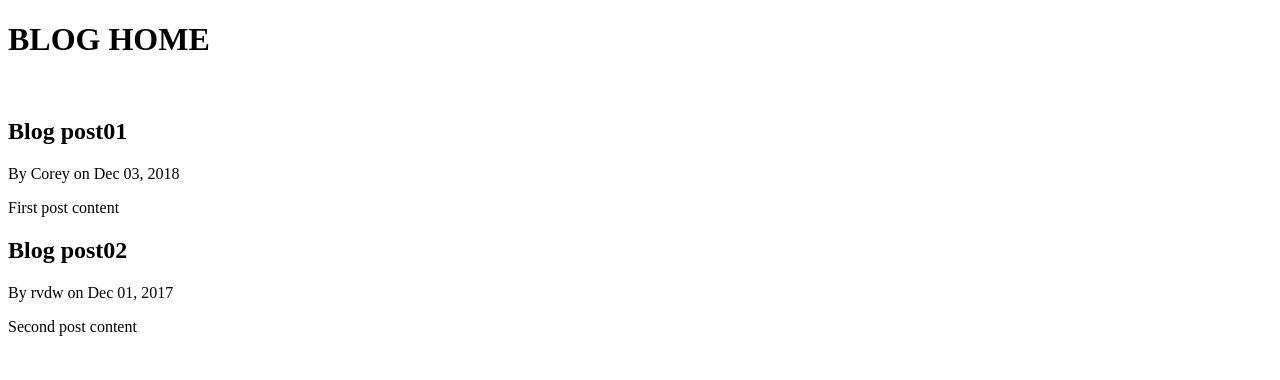
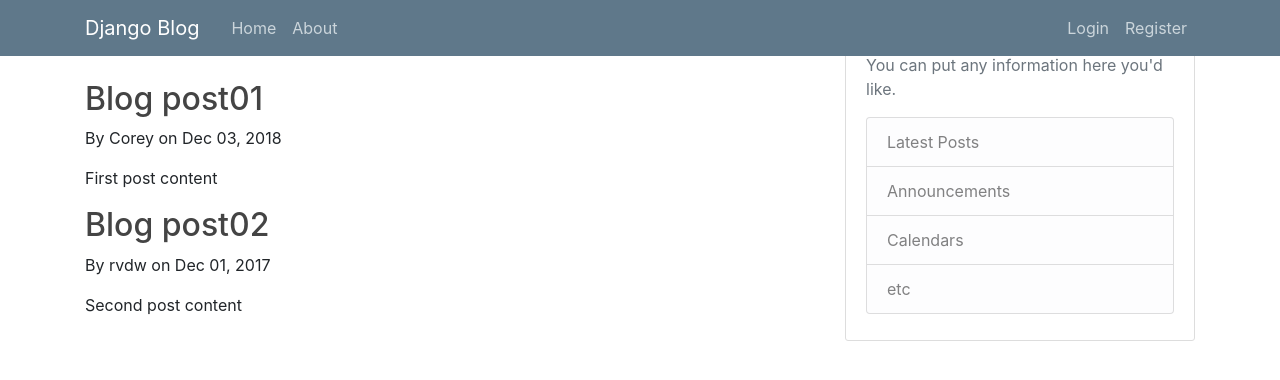
Before and after one commit to srvdws/blog_project_cs, a Django app: page / in a window 1280 px wide. Shown: the top 380 px of the page. Run offline with Django 3.2, Linux system fonts and the light colour scheme; some libraries are stand-ins or nearby versions.

Commit message:
development

```diff
--- /dev/null
+++ b/my_blogsite/blog/static/blog/main.css
@@ -0,0 +1,126 @@
+
+Skip to content
+
+    Pull requests
+    Issues
+    Marketplace
+    Explore
+
+    @srvdws
+
+181
+993
+
+    1,691
+
+CoreyMSchafer/code_snippets
+Code
+Issues 0
+Pull requests 3
+Projects 0
+Wiki
+Insights
+code_snippets/Django_Blog/snippets/main.css
+7d3d49b on 31 Aug
+@CoreyMSchafer CoreyMSchafer Added snippets
+85 lines (68 sloc) 1.1 KB
+body {
+  background: #fafafa;
+  color: #333333;
+  margin-top: 5rem;
+}
+
+h1, h2, h3, h4, h5, h6 {
+  color: #444444;
+}
+
+ul {
+  margin: 0;
+}
+
+.bg-steel {
+  background-color: #5f788a;
+}
+
+.site-header .navbar-nav .nav-link {
+  color: #cbd5db;
+}
+
+.site-header .navbar-nav .nav-link:hover {
+  color: #ffffff;
+}
+
+.site-header .navbar-nav .nav-link.active {
+  font-weight: 500;
+}
+
+.content-section {
+  background: #ffffff;
+  padding: 10px 20px;
+  border: 1px solid #dddddd;
+  border-radius: 3px;
+  margin-bottom: 20px;
+}
+
+.article-title {
+  color: #444444;
+}
+
+a.article-title:hover {
+  color: #428bca;
+  text-decoration: none;
+}
+
+.article-content {
+  white-space: pre-line;
+}
+
+.article-img {
+  height: 65px;
+  width: 65px;
+  margin-right: 16px;
+}
+
+.article-metadata {
+  padding-bottom: 1px;
+  margin-bottom: 4px;
+  border-bottom: 1px solid #e3e3e3
+}
+
+.article-metadata a:hover {
+  color: #333;
+  text-decoration: none;
+}
+
+.article-svg {
+  width: 25px;
+  height: 25px;
+  vertical-align: middle;
+}
+
+.account-img {
+  height: 125px;
+  width: 125px;
+  margin-right: 20px;
+  margin-bottom: 16px;
+}
+
+.account-heading {
+  font-size: 2.5rem;
+}
+
+    © 2018 GitHub, Inc.
+    Terms
+    Privacy
+    Security
+    Status
+    Help
+
+    Contact GitHub
+    Pricing
+    API
+    Training
+    Blog
+    About
+
+Press h to open a hovercard with more details.
--- a/my_blogsite/blog/templates/blog/base.html
+++ b/my_blogsite/blog/templates/blog/base.html
@@ -1,16 +1,68 @@
 <!DOCTYPE html>
+{% load static %}
 <html lang="en">
 <head>
     <meta charset="UTF-8">
+
     {% if title%}
         <title>Blog - {{ title }}</title>
     {% else %}
         <title>Blog</title>
     {% endif %}
+
+    <meta name="viewport" content="width=device-width, initial-scale=1, shrink-to-fit=no">
+    <link rel="stylesheet" href="https://stackpath.bootstrapcdn.com/bootstrap/4.1.3/css/bootstrap.min.css" integrity="sha384-MCw98/SFnGE8fJT3GXwEOngsV7Zt27NXFoaoApmYm81iuXoPkFOJwJ8ERdknLPMO" crossorigin="anonymous">
+    <link rel="stylesheet" type="text/css" href="{% static 'blog/main.css' %}">
+
 </head>
 <body>
-    {% block content %}
 
-    {% endblock %}
+    <header class="site-header">
+      <nav class="navbar navbar-expand-md navbar-dark bg-steel fixed-top">
+        <div class="container">
+          <a class="navbar-brand mr-4" href="/">Django Blog</a>
+          <button class="navbar-toggler" type="button" data-toggle="collapse" data-target="#navbarToggle" aria-controls="navbarToggle" aria-expanded="false" aria-label="Toggle navigation">
+          <span class="navbar-toggler-icon"></span>
+          </button>
+          <div class="collapse navbar-collapse" id="navbarToggle">
+            <div class="navbar-nav mr-auto">
+              <a class="nav-item nav-link" href="/">Home</a>
+              <a class="nav-item nav-link" href="/about">About</a>
+            </div>
+            <!-- Navbar Right Side -->
+            <div class="navbar-nav">
+              <a class="nav-item nav-link" href="#">Login</a>
+              <a class="nav-item nav-link" href="#">Register</a>
+            </div>
+          </div>
+        </div>
+      </nav>
+    </header>
+
+    <main role="main" class="container">
+      <div class="row">
+        <div class="col-md-8">
+          {% block content %} {% endblock %}
+        </div>
+        <div class="col-md-4">
+          <div class="content-section">
+            <h3>Our Sidebar</h3>
+            <p class='text-muted'>You can put any information here you'd like.
+              <ul class="list-group">
+                <li class="list-group-item list-group-item-light">Latest Posts</li>
+                <li class="list-group-item list-group-item-light">Announcements</li>
+                <li class="list-group-item list-group-item-light">Calendars</li>
+                <li class="list-group-item list-group-item-light">etc</li>
+              </ul>
+            </p>
+          </div>
+        </div>
+      </div>
+    </main>
+
+    <script src="https://code.jquery.com/jquery-3.3.1.slim.min.js" integrity="sha384-q8i/X+965DzO0rT7abK41JStQIAqVgRVzpbzo5smXKp4YfRvH+8abtTE1Pi6jizo" crossorigin="anonymous"></script>
+    <script src="https://cdnjs.cloudflare.com/ajax/libs/popper.js/1.14.3/umd/popper.min.js" integrity="sha384-ZMP7rVo3mIykV+2+9J3UJ46jBk0WLaUAdn689aCwoqbBJiSnjAK/l8WvCWPIPm49" crossorigin="anonymous"></script>
+    <script src="https://stackpath.bootstrapcdn.com/bootstrap/4.1.3/js/bootstrap.min.js" integrity="sha384-ChfqqxuZUCnJSK3+MXmPNIyE6ZbWh2IMqE241rYiqJxyMiZ6OW/JmZQ5stwEULTy" crossorigin="anonymous"></script>
+
 </body>
 </html>
```
